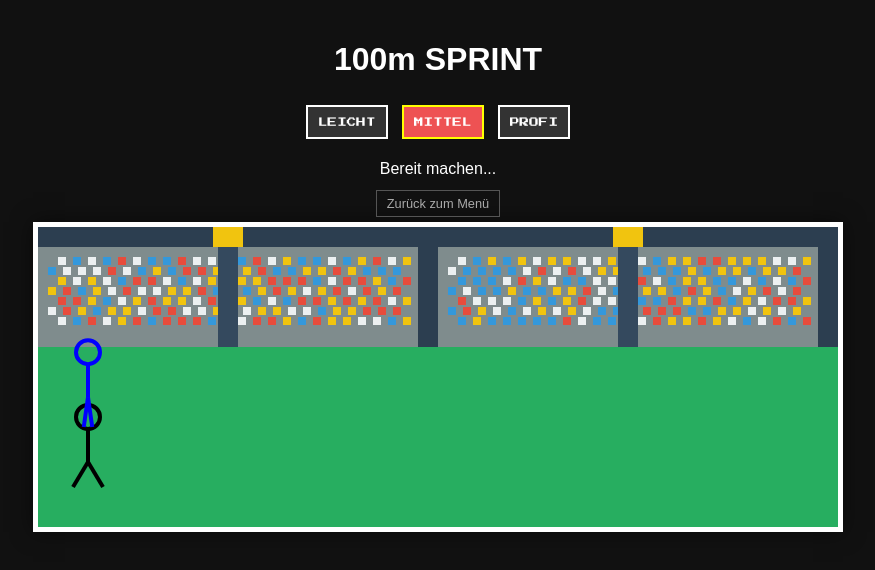
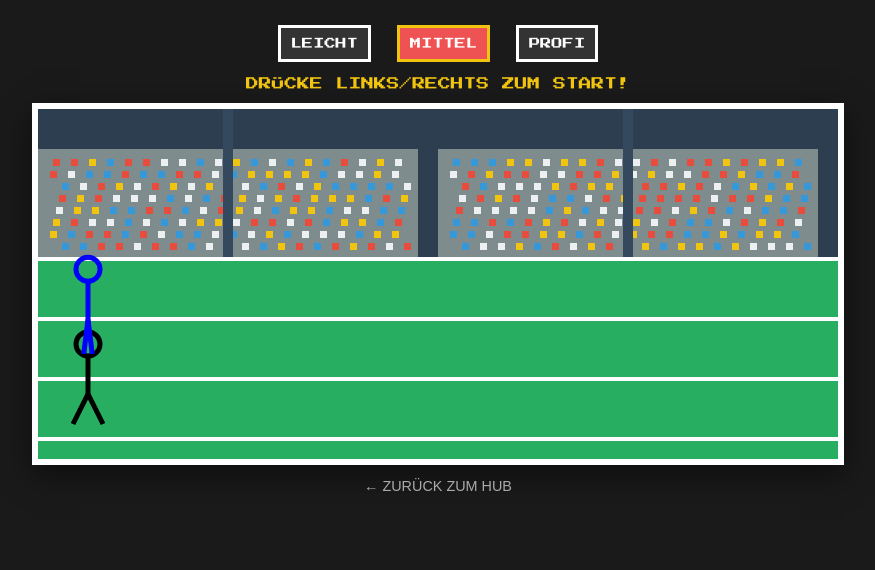
Before and after one commit to K4lkus/Pixellympics, a plain HTML site: page sprint.html in a window 1280 px wide. Shown: the whole page, without its empty margins (202-1077 px from the left). Drawn offline with Linux system fonts and the light colour scheme; animation ran at ten frames a second.

Commit message:
sprint.html

```diff
--- a/sprint.html
+++ b/sprint.html
@@ -5,40 +5,35 @@
     <title>Pixel Games - 100m Sprint</title>
     <style>
         @import url('https://fonts.googleapis.com/css2?family=Press+Start+2P&display=swap');
-        body { background: #111; color: white; text-align: center; font-family: sans-serif; margin: 0; padding: 20px; }
-        canvas { background: #27ae60; border: 5px solid white; display: block; margin: 10px auto; box-shadow: 0 0 20px rgba(0,0,0,0.5); }
-        .back-link { color: #aaa; text-decoration: none; border: 1px solid #555; padding: 5px 10px; font-size: 0.8rem; }
-        .difficulty-bits { margin: 15px; }
-        button {
-            font-family: 'Press Start 2P', cursive;
-            font-size: 0.6rem; padding: 10px; margin: 5px;
-            cursor: pointer; border: 2px solid white; background: #333; color: white;
-        }
-        button:hover { background: #ee5253; }
-        .active-diff { background: #ee5253; border-color: yellow; }
+        body { background: #1a1a1a; color: white; text-align: center; font-family: 'Press Start 2P', cursive; margin: 0; padding: 20px; overflow: hidden; }
+        canvas { background: #27ae60; border: 6px solid #fff; display: block; margin: 10px auto; box-shadow: 0 10px 30px rgba(0,0,0,0.5); }
+        .ui-top { margin-bottom: 10px; }
+        .diff-btn { font-family: 'Press Start 2P', cursive; font-size: 0.7rem; padding: 10px; margin: 5px; cursor: pointer; border: 3px solid #fff; background: #333; color: white; }
+        .diff-btn:hover { background: #ee5253; }
+        .active { background: #ee5253; border-color: #f1c40f; }
+        .status { font-size: 0.8rem; color: #f1c40f; margin: 10px; height: 1rem; }
+        .back { color: #aaa; text-decoration: none; font-family: sans-serif; font-size: 0.9rem; }
     </style>
 </head>
 <body>
 
-    <h1>100m SPRINT</h1>
-
-    <div class="difficulty-bits">
-        <button id="btn-easy" onclick="setDiff(3.5)">LEICHT</button>
-        <button id="btn-med" class="active-diff" onclick="setDiff(4.5)">MITTEL</button>
-        <button id="btn-hard" onclick="setDiff(5.5)">PROFI</button>
+    <div class="ui-top">
+        <button class="diff-btn" onclick="setDiff(3.5, this)">LEICHT</button>
+        <button class="diff-btn active" onclick="setDiff(4.6, this)">MITTEL</button>
+        <button class="diff-btn" onclick="setDiff(5.5, this)">PROFI</button>
     </div>
 
-    <p id="status">Bereit machen...</p>
-    <a href="index.html" class="back-link">Zurück zum Menü</a>
+    <div id="status" class="status">DRÜCKE LINKS/RECHTS ZUM START!</div>
 
-    <canvas id="sprintCanvas" width="800" height="300"></canvas>
+    <canvas id="sprintCanvas" width="800" height="350"></canvas>
+    <a href="index.html" class="back">← ZURÜCK ZUM HUB</a>
 
     <script>
         var canvas, ctx, statusLabel;
         var px = 50, pspeed = 0, plastKey = "", pAnim = 0;
-        var oppx = 50, oppSpeed = 4.5;
+        var oppx = 50, oppSpeed = 4.6;
         var running = false, finished = false, startTime = 0;
-        var cameraX = 0; // Der "Zoom"/Kamera-Fokus
+        var cameraX = 0;
 
         window.onload = function() {
             canvas = document.getElementById('sprintCanvas');
@@ -47,86 +42,84 @@
             render();
         };
 
-        window.setDiff = function(speed) {
+        window.setDiff = function(s, btn) {
             if(running) return;
-            oppSpeed = speed;
-            document.querySelectorAll('button').forEach(b => b.classList.remove('active-diff'));
-            event.target.classList.add('active-diff');
+            oppSpeed = s;
+            document.querySelectorAll('.diff-btn').forEach(b => b.classList.remove('active'));
+            btn.classList.add('active');
         };
 
         function render() {
-            // 1. Kamera-Logik (wie gehabt)
             cameraX = px - 150;
             if (cameraX < 0) cameraX = 0;
 
-            // --- HINTERGRUND: STADION ---
+            // STADION HINTERGRUND
+            ctx.fillStyle = "#2c3e50"; // Himmel
+            ctx.fillRect(0, 0, 800, 350);
 
-            // Himmel (Abenddämmerung)
-            ctx.fillStyle = "#2c3e50";
-            ctx.fillRect(0, 0, 800, 300);
-
-            // Entfernte Tribünen (Parallax: cameraX * 0.5 zieht langsamer vorbei)
-            let stadiumX = -(cameraX * 0.5) % 400;
-
-            for (let i = -1; i < 3; i++) {
-                let startPos = (i * 400) + stadiumX;
-
-                // Beton-Struktur der Tribüne
-                ctx.fillStyle = "#7f8c8d";
-                ctx.fillRect(startPos, 20, 380, 100);
-
-                // Zuschauer-Pixel (viele kleine bunte Punkte)
-                for (let y = 30; y < 100; y += 10) {
-                    for (let x = 10; x < 370; x += 15) {
-                        let colors = ["#e74c3c", "#f1c40f", "#3498db", "#ecf0f1"];
-                        ctx.fillStyle = colors[Math.floor(Math.random() * colors.length)];
-                        ctx.fillRect(startPos + x + (y % 20), y, 8, 8);
+            // Tribünen (Parallax)
+            let stadiumX = -(cameraX * 0.4) % 400;
+            for (let i = -1; i < 4; i++) {
+                let sPos = (i * 400) + stadiumX;
+                ctx.fillStyle = "#7f8c8d"; // Beton
+                ctx.fillRect(sPos, 40, 380, 110);
+                // Zuschauer
+                for (let y = 50; y < 140; y += 12) {
+                    for (let x = 10; x < 370; x += 18) {
+                        ctx.fillStyle = ["#e74c3c","#f1c40f","#3498db","#ecf0f1"][Math.floor(Math.random()*4)];
+                        ctx.fillRect(sPos + x + (y%15), y, 7, 7);
                     }
                 }
-
-                // Flutlicht-Masten
-                ctx.fillStyle = "#34495e";
-                ctx.fillRect(startPos + 180, 0, 20, 120);
-                ctx.fillStyle = "#f1c40f"; // Licht-Pixel oben
-                ctx.fillRect(startPos + 175, 0, 30, 20);
+                ctx.fillStyle = "#34495e"; // Masten
+                ctx.fillRect(sPos + 185, 0, 10, 150);
             }
 
-            // --- VORDERGRUND: RENNBAHN ---
+            // RENNBAHN
+            ctx.fillStyle = "#27ae60";
+            ctx.fillRect(0, 150, 800, 200);
+            ctx.strokeStyle = "white"; ctx.lineWidth = 4;
+            for(let j=0; j<4; j++) {
+                ctx.beginPath(); ctx.moveTo(0, 150 + j*60); ctx.lineTo(800, 150 + j*60); ctx.stroke();
+            }
 
-            // Rasen/Bahn (zieht mit voller Geschwindigkeit cameraX vorbei)
-            ctx.fillStyle = "#27ae60";
-            ctx.fillRect(0, 120, 800, 180);
+            // Ziellinie
+            ctx.fillStyle = "white";
+            ctx.fillRect(1550 - cameraX, 150, 40, 200);
 
-            // Weiße Linien und Markierungen (relativ zu cameraX)
-            ctx.strokeStyle = "white";
-            ctx.lineWidth = 4;
+            // Logik
+            if (running && !finished) {
+                pspeed *= 0.96; px += pspeed; oppx += oppSpeed;
+                if (pspeed > 0.1) pAnim += pspeed * 0.12;
+                let zeit = ((Date.now() - startTime)/1000).toFixed(2);
+                statusLabel.innerText = "ZEIT: " + zeit + "s";
+                if (px > 1550 || oppx > 1550) {
+                    finished = true;
+                    statusLabel.innerText = (px > oppx ? "SIEG! " : "NIEDERLAGE! ") + "R FÜR RESET";
+                }
+            }
 
-            // Start/Ziel und Bahnen wie im letzten Code...
-            // [Hier kommt der Rest deiner Logik: Bahnen, Ziellinie, Physik]
-
-            // 5. Männchen zeichnen
-            drawMan(px - cameraX, 230, "black", pAnim);
-            drawMan(oppx - cameraX, 170, "blue", oppx * 0.1);
-
+            drawMan(px - cameraX, 280, "black", pAnim);
+            drawMan(oppx - cameraX, 210, "blue", oppx * 0.1);
             window.requestAnimationFrame(render);
         }
 
         function drawMan(x, y, color, anim) {
             var bob = Math.sin(anim) * 5;
             var leg = Math.cos(anim) * 15;
-            ctx.strokeStyle = color; ctx.lineWidth = 4;
-            ctx.beginPath(); ctx.arc(x, y - 40 + bob, 12, 0, 7); ctx.stroke(); // Kopf
-            ctx.beginPath(); ctx.moveTo(x, y - 28 + bob); ctx.lineTo(x, y + 5 + bob); ctx.stroke(); // Körper
-            ctx.beginPath(); ctx.moveTo(x, y + 5 + bob); ctx.lineTo(x + leg, y + 30); ctx.stroke(); // Bein 1
-            ctx.beginPath(); ctx.moveTo(x, y + 5 + bob); ctx.lineTo(x - leg, y + 30); ctx.stroke(); // Bein 2
+            ctx.strokeStyle = color; ctx.lineWidth = 5;
+            ctx.beginPath(); ctx.arc(x, y-45+bob, 12, 0, 7); ctx.stroke();
+            ctx.beginPath(); ctx.moveTo(x, y-33+bob); ctx.lineTo(x, y+5+bob); ctx.stroke();
+            ctx.beginPath(); ctx.moveTo(x, y+5+bob); ctx.lineTo(x+leg, y+35); ctx.stroke();
+            ctx.beginPath(); ctx.moveTo(x, y+5+bob); ctx.lineTo(x-leg, y+35); ctx.stroke();
         }
 
         window.onkeydown = function(e) {
-            if (finished) { if(e.key === "r") location.reload(); return; }
+            if (e.key.toLowerCase() === "r") location.reload();
+            if (finished) return;
             if (e.key === "ArrowLeft" || e.key === "ArrowRight") {
                 if (e.key !== plastKey) {
                     if(!running) { running = true; startTime = Date.now(); }
-                    pspeed += 2.5; plastKey = e.key;
+                    pspeed += 2.6; plastKey = e.key;
                 }
             }
         };
```
